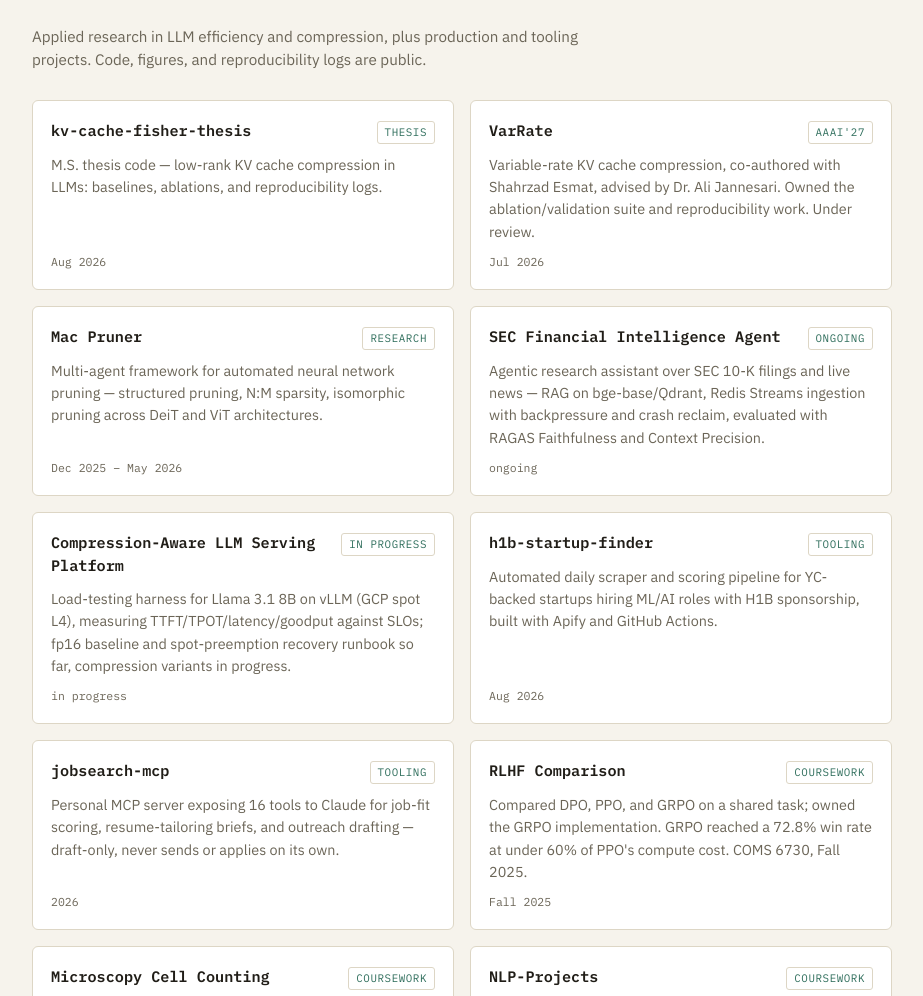
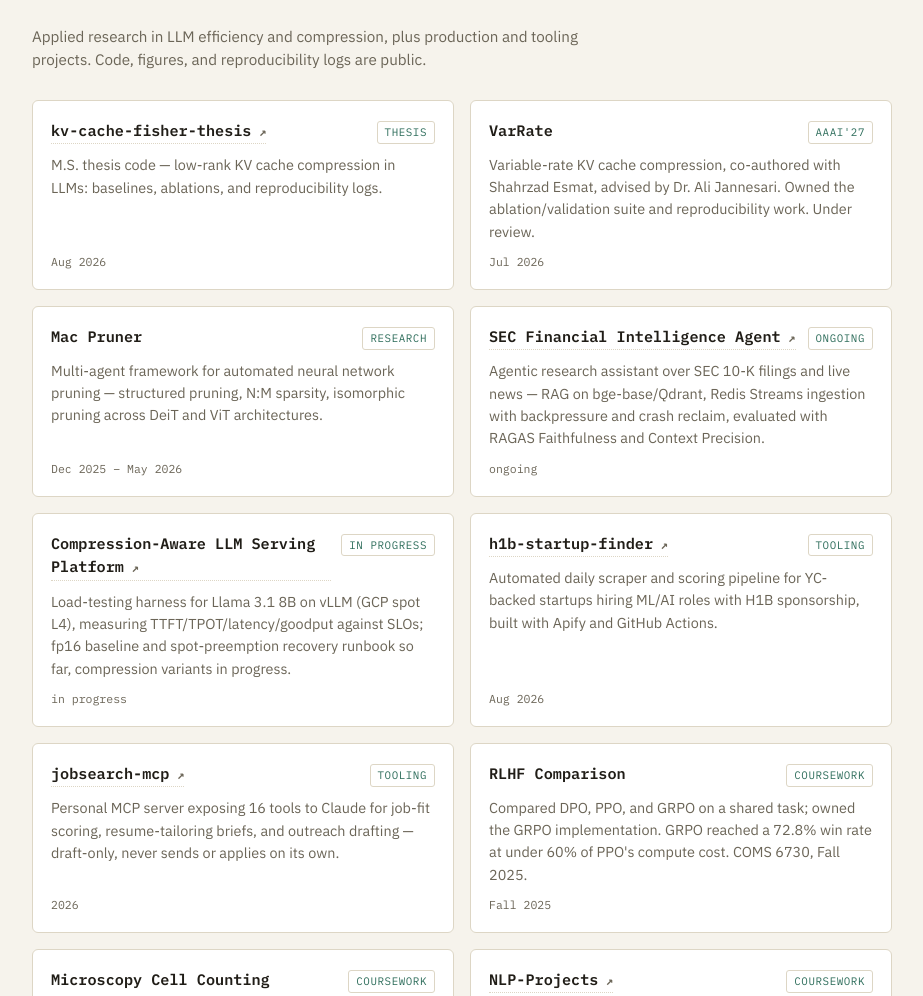
Before and after one commit to dhawalshah48/portfolio-site, a plain HTML site: page 404.html in a window 1280 px wide. Shown: the part 2076-3072 px from the top of the page, without its empty margins (178-1101 px from the left). Drawn offline with Linux system fonts and the light colour scheme.

Commit message:
Add files via upload

```diff
--- a/404.html
+++ b/404.html
@@ -151,6 +151,9 @@
   }
   .card-top{display:flex; justify-content:space-between; gap:10px; align-items:baseline;}
   .card-title{font-family:var(--font-mono); font-weight:600; font-size:0.95rem;}
+  a.card-title{text-decoration:none; color:inherit; border-bottom:1px dotted var(--border); padding-bottom:1px;}
+  a.card-title:hover, a.card-title:focus-visible{border-color:var(--accent); color:var(--accent); outline:none;}
+  a.card-title::after{content:" ↗"; font-size:0.78rem; color:var(--muted);}
   .card-tag{
     font-family:var(--font-mono); font-size:0.68rem; text-transform:uppercase; letter-spacing:0.05em;
     color:var(--accent-2); border:1px solid var(--border); padding:2px 7px; border-radius:3px; white-space:nowrap;
@@ -312,7 +315,7 @@
 
     <div class="card-grid" style="margin-top:28px;">
       <div class="card">
-        <div class="card-top"><span class="card-title">kv-cache-fisher-thesis</span><span class="card-tag">thesis</span></div>
+        <div class="card-top"><a class="card-title" href="https://github.com/dhawalshah48/kv-cache-fisher-thesis">kv-cache-fisher-thesis</a><span class="card-tag">thesis</span></div>
         <p>M.S. thesis code — low-rank KV cache compression in LLMs: baselines, ablations, and reproducibility logs.</p>
         <span class="card-date">Aug 2026</span>
       </div>
@@ -327,22 +330,22 @@
         <span class="card-date">Dec 2025 – May 2026</span>
       </div>
       <div class="card">
-        <div class="card-top"><span class="card-title">SEC Financial Intelligence Agent</span><span class="card-tag">ongoing</span></div>
+        <div class="card-top"><a class="card-title" href="https://github.com/dhawalshah48/sec-financial-intelligence-agent">SEC Financial Intelligence Agent</a><span class="card-tag">ongoing</span></div>
         <p>Agentic research assistant over SEC 10-K filings and live news — RAG on bge-base/Qdrant, Redis Streams ingestion with backpressure and crash reclaim, evaluated with RAGAS Faithfulness and Context Precision.</p>
         <span class="card-date">ongoing</span>
       </div>
       <div class="card">
-        <div class="card-top"><span class="card-title">Compression-Aware LLM Serving Platform</span><span class="card-tag">in progress</span></div>
+        <div class="card-top"><a class="card-title" href="https://github.com/dhawalshah48/llm_serving">Compression-Aware LLM Serving Platform</a><span class="card-tag">in progress</span></div>
         <p>Load-testing harness for Llama 3.1 8B on vLLM (GCP spot L4), measuring TTFT/TPOT/latency/goodput against SLOs; fp16 baseline and spot-preemption recovery runbook so far, compression variants in progress.</p>
         <span class="card-date">in progress</span>
       </div>
       <div class="card">
-        <div class="card-top"><span class="card-title">h1b-startup-finder</span><span class="card-tag">tooling</span></div>
+        <div class="card-top"><a class="card-title" href="https://github.com/dhawalshah48/h1b-startup-finder">h1b-startup-finder</a><span class="card-tag">tooling</span></div>
         <p>Automated daily scraper and scoring pipeline for YC-backed startups hiring ML/AI roles with H1B sponsorship, built with Apify and GitHub Actions.</p>
         <span class="card-date">Aug 2026</span>
       </div>
       <div class="card">
-        <div class="card-top"><span class="card-title">jobsearch-mcp</span><span class="card-tag">tooling</span></div>
+        <div class="card-top"><a class="card-title" href="https://github.com/dhawalshah48/jobsearch-mcp">jobsearch-mcp</a><span class="card-tag">tooling</span></div>
         <p>Personal MCP server exposing 16 tools to Claude for job-fit scoring, resume-tailoring briefs, and outreach drafting — draft-only, never sends or applies on its own.</p>
         <span class="card-date">2026</span>
       </div>
@@ -357,7 +360,7 @@
         <span class="card-date">COMS 5710X</span>
       </div>
       <div class="card">
-        <div class="card-top"><span class="card-title">NLP-Projects</span><span class="card-tag">coursework</span></div>
+        <div class="card-top"><a class="card-title" href="https://github.com/dhawalshah48/NLP-Projects">NLP-Projects</a><span class="card-tag">coursework</span></div>
         <p>Text classification, TF-IDF and word-cloud analysis, and NLP data pipelines. ISU COMS-5790.</p>
         <span class="card-date">2024</span>
       </div>
```
Also changed, not shown: index.html (+9 -6 lines).
